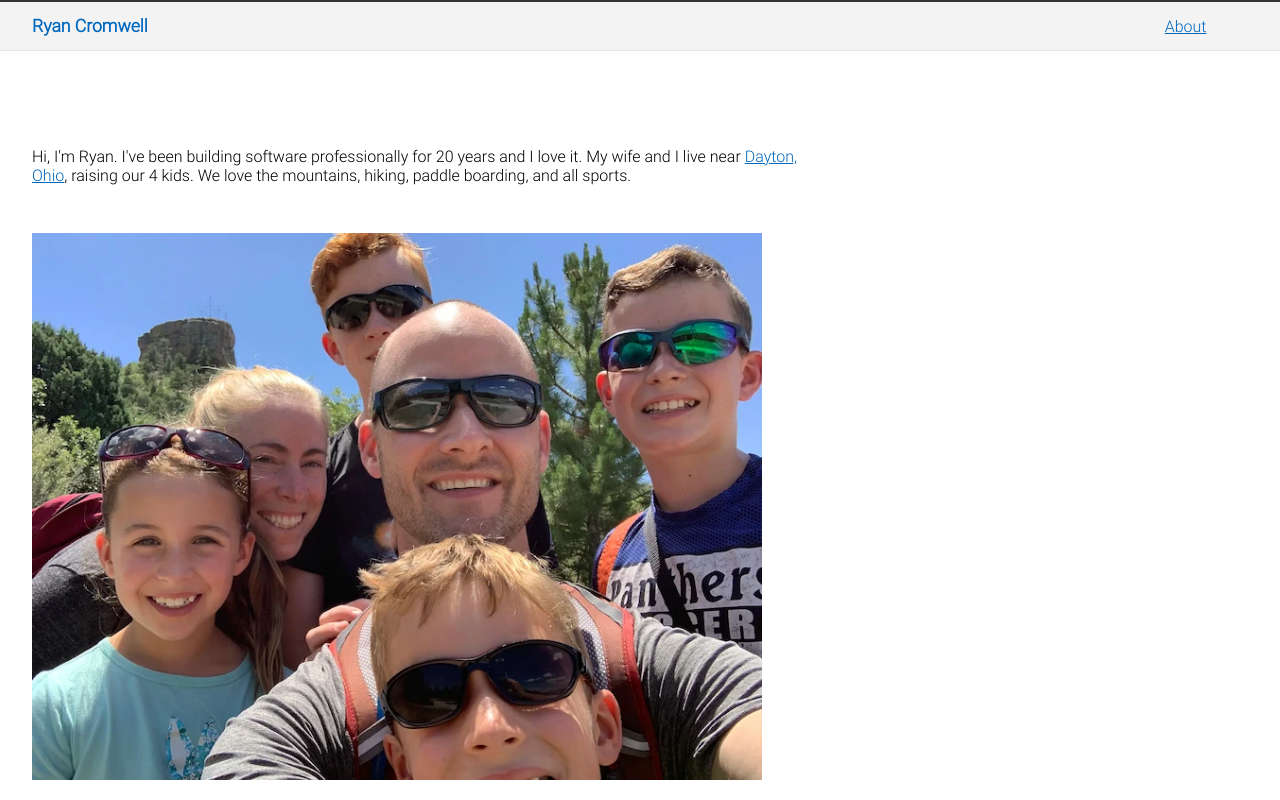
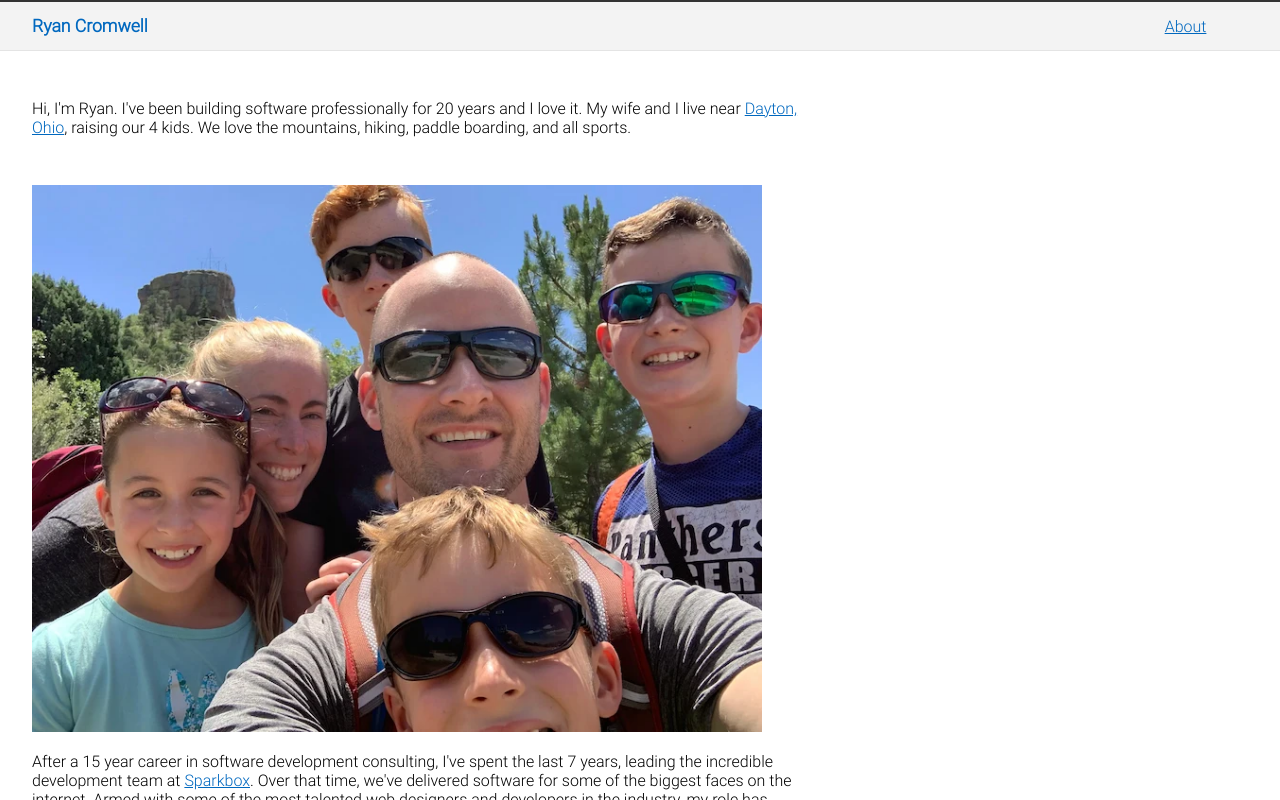
Before and after one commit to cromwellryan/cromwellhaus-com, a Next.js app: page /about in a window 1280 px wide. Shown: the top 800 px of the page. Built offline with nearby package versions, Linux system fonts and the light colour scheme.

Commit message:
fix: Validation and styling cleanpu

```diff
--- a/pages/_app.js
+++ b/pages/_app.js
@@ -39,9 +39,9 @@ function MyApp({ Component, pageProps }) {
         </div>
       </header>
 
-      <section className="body-content">
+      <main className="body-content">
         <Component {...pageProps} />
-      </section>
+      </main>
 
       <Prefooter />
 
--- a/pages/index.js
+++ b/pages/index.js
@@ -30,13 +30,11 @@ export default function Home({recentContent}) {
     .map(articleForContent);
 
   return (
-    <div>
-
+    <>
       <section className={styles.section}>
         {articles}
       </section>
-
-    </div>
+    </>
   )
 }
 
--- a/styles/globals.css
+++ b/styles/globals.css
@@ -8,14 +8,6 @@
   src: local(".SFNSText-Light"), local(".HelveticaNeueDeskInterface-Light"), local(".LucidaGrandeUI"), local("Ubuntu Light"), local("Segoe UI Light"), local("Roboto-Light"), local("DroidSans"), local("Tahoma");
 }
 
-@font-face {
-  font-family: fancy;
-  font-style: normal;
-  font-weight: 300;
-  src: local("Open Sans"), local("Helvetica Neue"), local("Helvetica"), local("Arial"), local("sans-serif");
-}
-
-/* Now, let's apply it on an element */
 body {
   font-family: "system";
   background: #ffffff;
@@ -23,11 +15,12 @@ body {
   margin: 0rem;
 }
 
-h1 { font-size: 1.5rem; }
+h1 { font-size: 1.3rem; }
 h2 { font-size: 1.2rem; }
 
 .body-content {
-  padding: 2rem;
+  padding-left: 2rem;
+  padding-bottom: 2rem;
   max-width: 48rem;
 }
 
```
